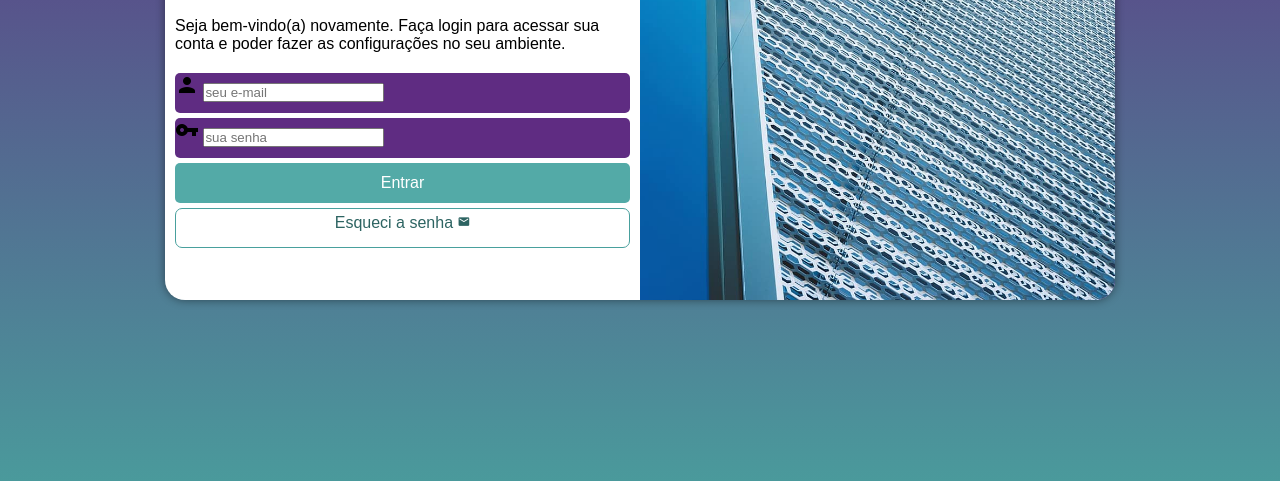
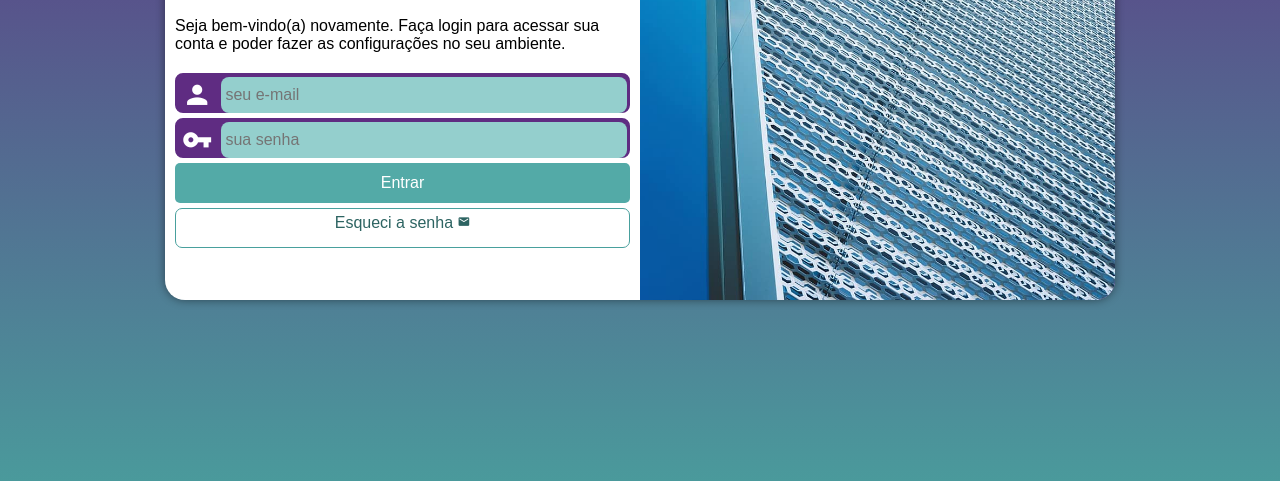
Before and after one commit to dev-guilherme-alves/projeto-login, a plain HTML site: page index.html in a window 1280 px wide. Shown: the part 275-756 px from the top of the page. Drawn offline with Linux system fonts and the light colour scheme.

Commit message:
aula 45
fix: erros e glitch

```diff
--- a/estilos/style.css
+++ b/estilos/style.css
@@ -50,7 +50,6 @@ section#login > div#imagem {
     height: 200px;
 }
 
-
 section#login > div#formulario {
     display: block;
     padding: 10px;
@@ -67,15 +66,39 @@ div#formulario > p {
 
 form > div.campo {
     background-color: #5f2c82;
+    border: 2px solid #5f2c82;
     display: block;
     width: 100%;
     height: 40px;
-    border-radius: 5px;
+    border-radius: 8px;
     margin: 5px 0px;
 }
 
 div.campo > label {
     display: none;
+}
+
+div.campo > i {
+    color: white;
+    font-size: 1.9em;
+    width: 40px;
+    padding: 5px;
+}
+
+div.campo > input {
+    background-color: #94cfcd;
+    font-size: 1em;
+    width: calc(100% - 45px);
+    height: 100%;
+    border: 0px;
+    border-radius: 8px;
+    padding: 4px;
+    transform: translateY(-10px);
+}
+
+div.campo > input:focus-within {
+    background-color: white;
+    border: none;
 }
 
 form > input[type=submit] {
@@ -87,11 +110,11 @@ form > input[type=submit] {
     color: white;
     border: none;
     border-radius: 5px;
+    cursor: pointer;
 }
 
 form > input[type=submit]:hover {
     background-color: #2d6462;
-    cursor: pointer;
 }
 
 form > a.botao {
@@ -101,7 +124,7 @@ form > a.botao {
     width: 100%;
     height: 40px;
     padding-top: 5px;
-    margin-top: 5px ;
+    margin-top: 5px;
     background-color: white;
     color: #2d6462;
     border: 1px solid #49a09d;
--- a/index.html
+++ b/index.html
@@ -20,7 +20,7 @@
                 <form action="login.php" method="post" autocomplete="on">
                     <div class="campo">
                         <i class="material-icons">person</i>
-                        <input type="email" name="login" id="ilogin" placeholder="seu e-mail" autocomplete="emailw" required maxlength="30">
+                        <input type="email" name="login" id="ilogin" placeholder="seu e-mail" autocomplete="email" required maxlength="30">
                         <label for="ilogin">Login</label>
                     </div>
                     <div class="campo">
@@ -30,8 +30,7 @@
                     </div>
                     <input type="submit" value="Entrar">
                     <a href="esqueci.html" class="botao">
-                        Esqueci a senha
-                        <i class="material-icons">mail</i>
+                        Esqueci a senha <i class="material-icons">mail</i>
                     </a>
                 </form>
             </div>
```
